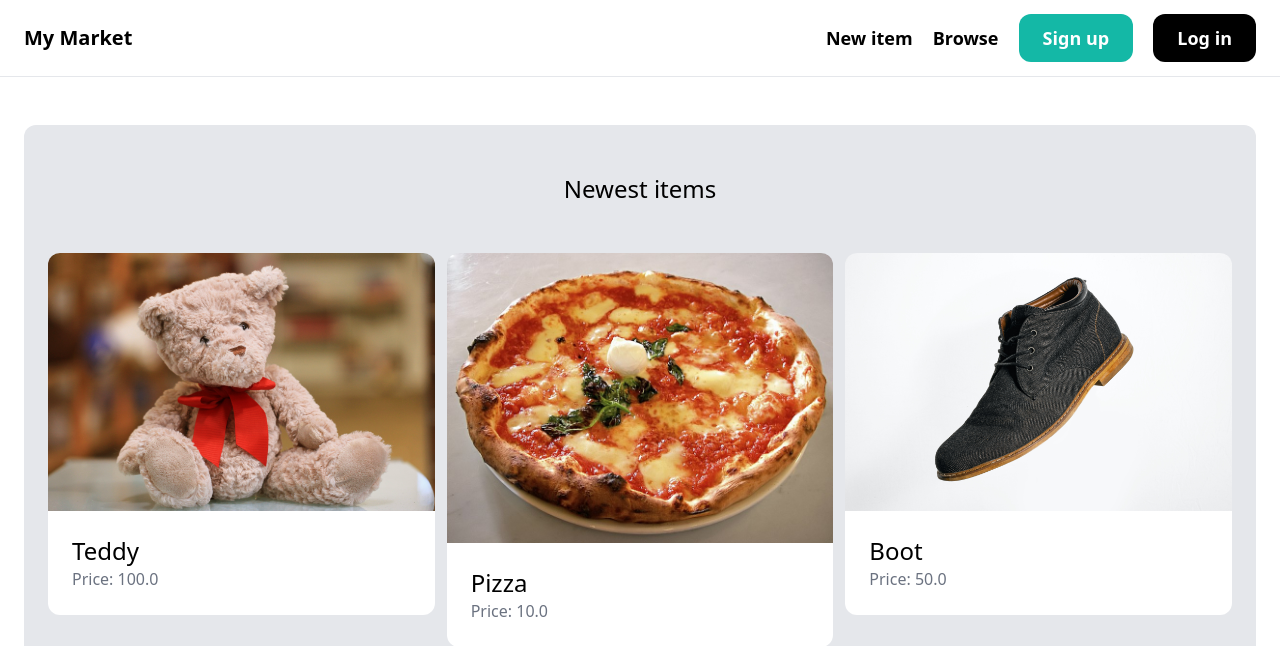
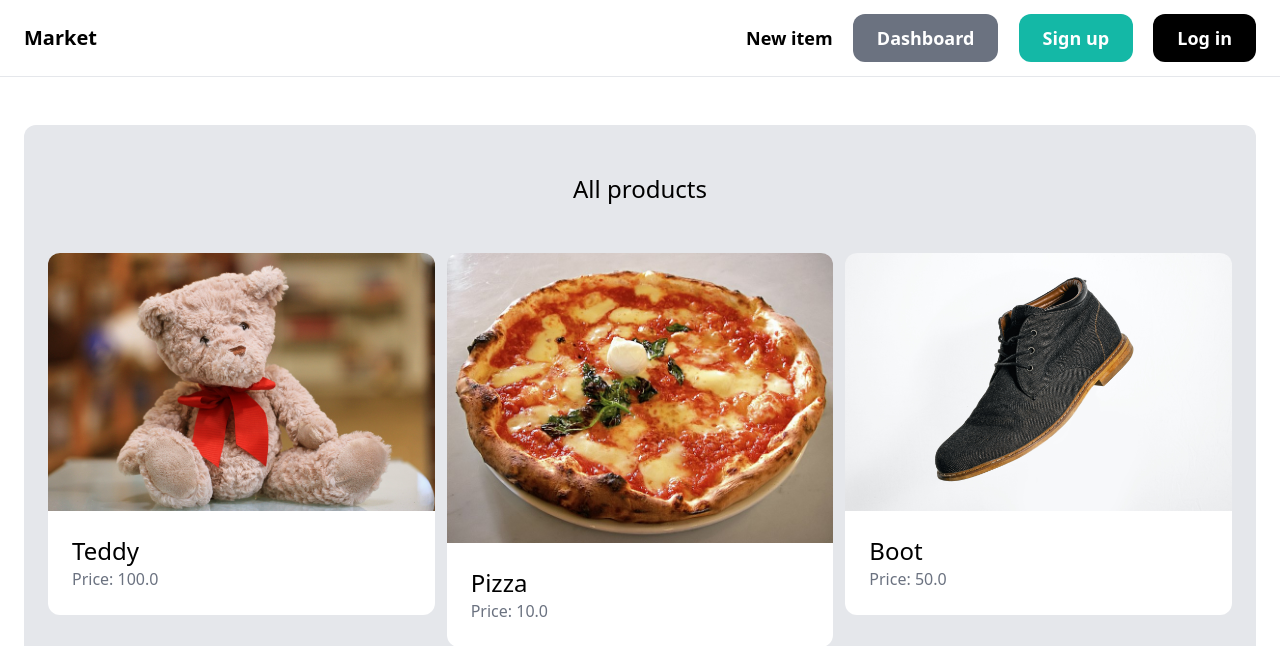
Before and after one commit to 1acrimosa/Django-Project-1, a Django app: page / in a window 1280 px wide. Shown: the top 646 px of the page. Run offline with Django 4.2, Linux system fonts and the light colour scheme; data comes from the database, SQL or seed files in the repository; some libraries are stand-ins or nearby versions.

Commit message:
update: base page

```diff
--- a/core/templates/core/base.html
+++ b/core/templates/core/base.html
@@ -12,19 +12,19 @@
 
     <body>
         <nav class="py-6 px-6 flex justify-between items-center border-b border-gray-200">
-            <a href="/" class="text-xl font-semibold">My Market</a>
+            <a href="/" class="text-xl font-semibold">Market</a>
 
             <div class="space-x-4">
                 <a href="{% url 'item:new' %}" class="text-lg font-semibold hover:text-gray-500">New item</a>
-                <a href="#" class="text-lg font-semibold hover:text-gray-500">Browse</a>
+{#                <a href="#" class="text-lg font-semibold hover:text-gray-500">Browse</a>#}
 
-                {% if request.user.is_authenticated %}
-                    <a href="#" class="px-6 py-3 text-lg font-semibold bg-teal-500 text-white rounded-xl hover:bg-teal-700">Inbox</a>
+{#                {% if request.user.is_authenticated %}#}
+{#                    <a href="#" class="px-6 py-3 text-lg font-semibold bg-teal-500 text-white rounded-xl hover:bg-teal-700">Inbox</a>#}
                     <a href="{% url 'dashboard:index' %}" class="px-6 py-3 text-lg font-semibold bg-gray-500 text-white rounded-xl hover:bg-gray-700">Dashboard</a>
-                {% else %}
+{#                {% else %}#}
                     <a href="{% url 'core:signup' %}" class="px-6 py-3 text-lg font-semibold bg-teal-500 text-white rounded-xl hover:bg-teal-700">Sign up</a>
                     <a href="{% url 'core:login' %}" class="px-6 py-3 text-lg font-semibold bg-black text-white rounded-xl hover:bg-black">Log in</a>
-                {% endif %}
+{#                {% endif %}#}
             </div>
         </nav>
 
--- a/core/templates/core/index.html
+++ b/core/templates/core/index.html
@@ -6,7 +6,7 @@
 
 {% block main %}
     <div class="mt-6 px-6 py-12 bg-gray-200 rounded-xl">
-        <h2 class="mb-12 text-2xl text-center">Newest items</h2>
+        <h2 class="mb-12 text-2xl text-center">All products</h2>
     {% if items %}
         <div class="grid grid-cols-3 gap-3">
         {% for item in items %}
```
